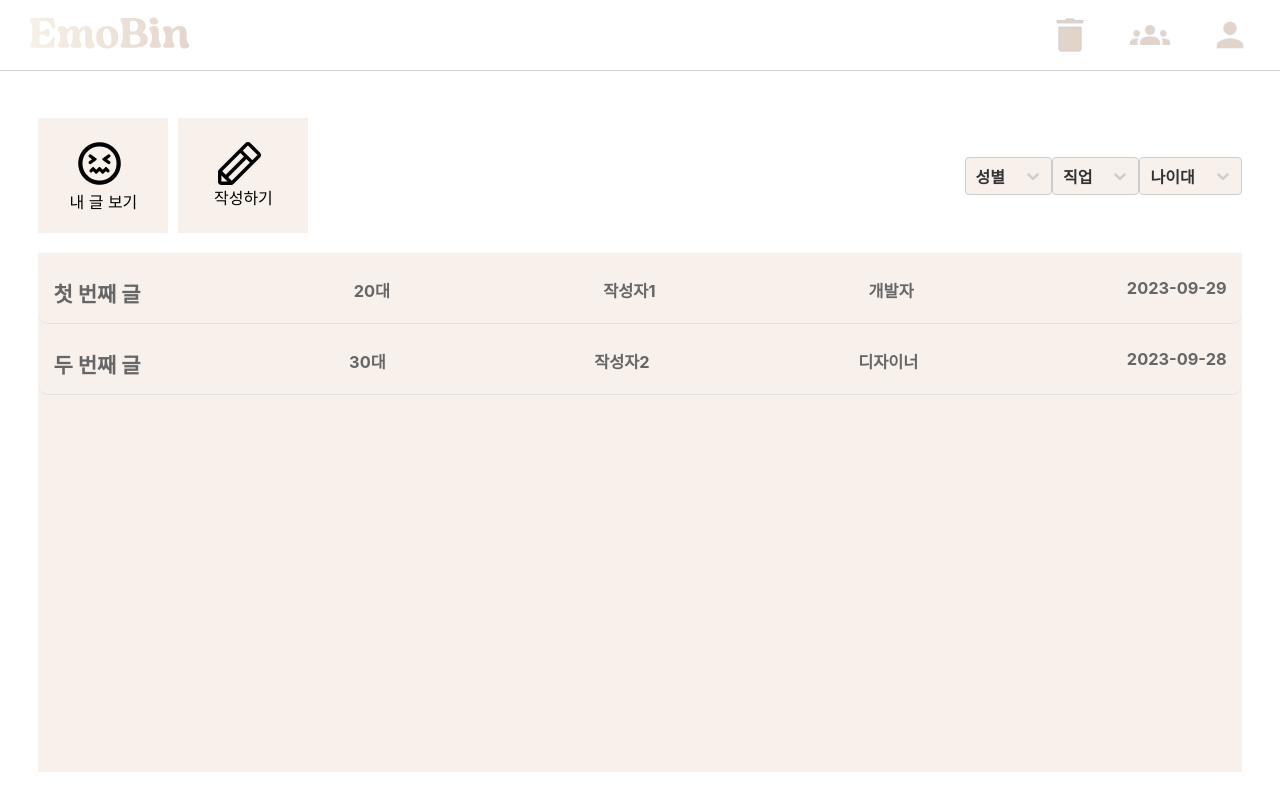
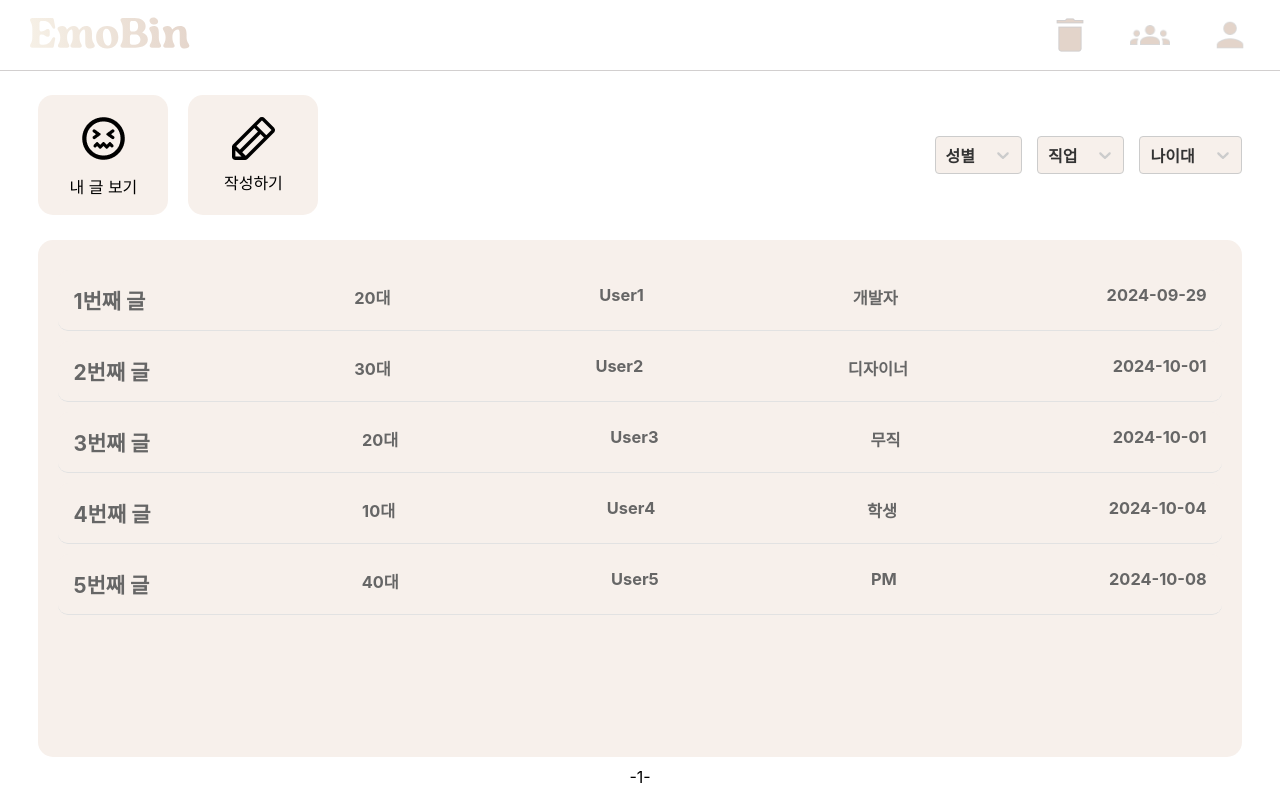
Before and after one commit to kossCocoton/frontend, a React (Create React App) app: page /community in a window 1280 px wide. Built offline with nearby package versions, Linux system fonts and the light colour scheme; a web font is replaced by a local one.

Commit message:
refactor: Post 필터링 구현

```diff
--- a/src/component/page/ArticleWritePage.jsx
+++ b/src/component/page/ArticleWritePage.jsx
@@ -62,24 +62,19 @@ const StyledButtonContainer = styled.div`
     margin-top: 3vh;
 `;
 
-class WriteData {
-    constructor(title, content) {
-      this.title = title;
-      this.content = content;
-    }
-  }
-
 function ArticleWritePage({ modalIsOpen, setModalIsOpen }) {
     const navigate = useNavigate();
     const [title, setTitle] = useState("");
     const [content, setContent] = useState("");
+
+    const category = "ETC";
 
     const handleSubmit = async (e) => {
         e.preventDefault();
         const writeData = new writeData(title,content);
         try {
             // API에 POST 요청
-            const response = await axios.post('http://localhost:8080/api/diary', writeData);
+            const response = await axios.post('http://localhost:8080/api/diary', {title,content,category});
 
           } catch (error) {
             console.error('회원가입 실패', error);
--- a/src/component/page/CommunityPage.jsx
+++ b/src/component/page/CommunityPage.jsx
@@ -12,13 +12,13 @@ const Container = styled.div`
     display: flex;
     height: 95vh;
     width: 100%;
-    padding: 3vw;
+    padding: 0 3vw 3vw 3vw;
     flex-direction: column;
 `;
 
 const PostTopContainer = styled.div`
     height: 15vh;
-    margin-bottom: 20px;
+    margin: 15px 0 20px 0;
     display: flex;
     justify-content: space-between;
 `;
@@ -26,7 +26,10 @@ const PostTopContainer = styled.div`
 const PostContainer = styled.div`
     height: 80vh;
     background-color: #F7F0EB;
-    margin-bottom: 30px;
+    margin-bottom: 10px;
+    padding: 20px;
+    border-radius: 15px;
+    margin-top: 5px;
 `;
 
 const ButtonContainer = styled.div`
@@ -44,12 +47,13 @@ const SquareButton = styled.div`
     align-items: center;
     justify-content: center;
     cursor: pointer;
-    margin-right: 10px; // 버튼 간격 추가
+    margin-right: 20px;
     flex-direction: column;
+    border-radius: 15px;
 `;
 
 const Icon = styled.img`
-    margin-right: 8px; // 아이콘과 텍스트 간격
+    margin-bottom: 10px;
 `;
 
 const StyledSelectBoxContainer = styled.div`
@@ -59,45 +63,51 @@ const StyledSelectBoxContainer = styled.div`
 `;
 
 let genderoptions = [
-    { value: "male", label: "남" },
-    { value: "female", label: "여" },
+    { value: "", label: "모든 성별" },
+    { value: "여", label: "여" },
+    { value: "남", label: "남" },
 ];
 
 let occoptions = [
-    { value: "예시1", label: "예시1" },
-    { value: "예시2", label: "예시2" },
-    { value: "예시3", label: "예시3" },
-    { value: "예시4", label: "예시4" },
-    { value: "예시5", label: "예시5" },
+    { value: "", label: "모든 직업" },
+    { value: "학생", label: "학생" },
+    { value: "개발자", label: "개발자" },
+    { value: "디자이너", label: "디자이너" },
+    { value: "PM", label: "PM" },
+    { value: "무직", label: "무직" }
 ];
 
 let ageoptions = [
-    { value: "under10", label: "10대 이하" },
-    { value: "10", label: "10대" },
-    { value: "20", label: "20대" },
-    { value: "30", label: "30대" },
-    { value: "over40", label: "40대 이상" },
+    { value: "", label: "모든 나이대" },
+    { value: "10대", label: "10대" },
+    { value: "20대", label: "20대" },
+    { value: "30대", label: "30대" },
+    { value: "40대", label: "40대" },
 ];
+
+const FilterContainer = styled.div`
+    display: flex;
+    gap: 15px;
+`;
 
 function CommunityPage() {
     const [modalIsOpen, setModalIsOpen] = useState(false);
     const [viewModalIsOpen, setViewModalIsOpen] = useState(false);
-    const [selectedPost, setSelectedPost] = useState(null); // 선택된 게시글 저장
-
-    const [gender, setGender] = useState("female");
-    const [occ, setOcc] = useState("예시");
-    const [age, setAge] = useState("20대");
+    const [selectedPost, setSelectedPost] = useState(null);
+    const [gender, setGender] = useState("");
+    const [occ, setOcc] = useState("");
+    const [age, setAge] = useState("");
 
     const handleViewMyPosts = () => {
         console.log("내 글 보기 클릭!");
     };
 
     const handleWritePost = () => {
-        setModalIsOpen(true); // 작성 모달 열기
+        setModalIsOpen(true);
     };
 
     const handlePostClick = (post) => {
-        console.log("Opening post:", post); // Debug log
+        console.log("Opening post:", post);
         setSelectedPost(post);
         setViewModalIsOpen(true);
     };
@@ -105,11 +115,11 @@ function CommunityPage() {
     const posts = [
         {
             id: 1,
-            title: "첫 번째 글",
+            title: "1번째 글",
             ageGroup: "20대",
-            nickname: "작성자1",
+            nickname: "User1",
             job: "개발자",
-            date: "2023-09-29",
+            date: "2024-09-29",
             gender: "여",
             category: "일상",
             content: "첫 번째 게시글의 내용입니다.",
@@ -117,17 +127,61 @@ function CommunityPage() {
         },
         {
             id: 2,
-            title: "두 번째 글",
+            title: "2번째 글",
             ageGroup: "30대",
-            nickname: "작성자2",
+            nickname: "User2",
             job: "디자이너",
-            date: "2023-09-28",
+            date: "2024-10-01",
             gender: "남",
             category: "기술",
             content: "두 번째 게시글의 내용입니다.",
             comments: ["유익하네요.", "더 알고 싶어요!"]
         },
+        {
+            id: 3,
+            title: "3번째 글",
+            ageGroup: "20대",
+            nickname: "User3",
+            job: "무직",
+            date: "2024-10-01",
+            gender: "남",
+            category: "일상",
+            content: "세 번째 게시글의 내용입니다.",
+            comments: ["유익하네요.", "더 알고 싶어요!"]
+        },
+        {
+            id: 4,
+            title: "4번째 글",
+            ageGroup: "10대",
+            nickname: "User4",
+            job: "학생",
+            date: "2024-10-04",
+            gender: "남",
+            category: "기술",
+            content: "네 번째 게시글의 내용입니다.",
+            comments: ["유익하네요.", "더 알고 싶어요!"]
+        },
+        {
+            id: 5,
+            title: "5번째 글",
+            ageGroup: "40대",
+            nickname: "User5",
+            job: "PM",
+            date: "2024-10-08",
+            gender: "여",
+            category: "기술",
+            content: "다섯 번째 게시글의 내용입니다.",
+            comments: ["유익하네요.", "더 알고 싶어요!"]
+        },
     ];
+
+    // 필터링된 게시글 목록
+    const filteredPosts = posts.filter(post => {
+        const genderMatch = !gender || post.gender === gender;
+        const occMatch = !occ || post.job === occ;
+        const ageMatch = !age || post.ageGroup === age;
+        return genderMatch && occMatch && ageMatch;
+    });
 
     return (
         <Layout>
@@ -144,10 +198,11 @@ function CommunityPage() {
                         </SquareButton>
                     </ButtonContainer>
                     <StyledSelectBoxContainer>
+                        <FilterContainer>
                             <Select
                                 className="react-select-container"
                                 options={genderoptions}
-                          onChange={(e) => {setGender(e.value)}}
+                                onChange={(e) => { setGender(e.value) }}
                                 placeholder="성별"
                                 styles={{
                                     control: (provided) => ({
@@ -169,7 +224,7 @@ function CommunityPage() {
                             <Select
                                 className="react-select-container"
                                 options={occoptions}
-                          onChange={(e) => {setOcc(e.value)}}
+                                onChange={(e) => { setOcc(e.value) }}
                                 placeholder="직업"
                                 styles={{
                                     control: (provided) => ({
@@ -191,11 +246,8 @@ function CommunityPage() {
                             <Select
                                 className="react-select-container"
                                 options={ageoptions}
-                            onChange={(e) => {setAge(e.value)}}
+                                onChange={(e) => { setAge(e.value) }}
                                 placeholder="나이대"
-                            components={{
-                              IndicatorSeparator: () => null
-                            }}
                                 styles={{
                                     control: (provided) => ({
                                         ...provided,
@@ -213,11 +265,13 @@ function CommunityPage() {
                                     indicatorSeparator: () => null,
                                 }}
                             />
+                        </FilterContainer>
                     </StyledSelectBoxContainer>
                 </PostTopContainer>
 
                 <PostContainer>
-                    {posts.map((post, index) => (
+                    {filteredPosts.length > 0 ? (
+                        filteredPosts.map((post, index) => (
                             <PostList
                                 key={index}
                                 title={post.title}
@@ -225,10 +279,15 @@ function CommunityPage() {
                                 nickname={post.nickname}
                                 job={post.job}
                                 date={post.date}
-                            onClick={() => handlePostClick(post)} // 클릭 시 게시글 전달
+                                onClick={() => handlePostClick(post)}
                             />
-                    ))}
+                        ))
+                    ) : (
+                        <div style={{ textAlign: 'center' }}>필터링된 게시글이 없습니다.</div>
+                    )}
                 </PostContainer>
+
+                <div style={{ marginBottom: '15px', textAlign: 'center' }}>-1-</div>
 
                 <ArticleWritePage
                     modalIsOpen={modalIsOpen}
@@ -236,11 +295,10 @@ function CommunityPage() {
                 />
 
                 <ArticleViewPage
-                    post={selectedPost} // 선택된 게시글 전달
+                    post={selectedPost}
                     modalIsOpen={viewModalIsOpen}
                     setModalIsOpen={setViewModalIsOpen}
                 />
-
             </Container>
         </Layout>
     );
--- a/src/component/page/EmotionPage.jsx
+++ b/src/component/page/EmotionPage.jsx
@@ -56,9 +56,9 @@ function EmotionPage() {
         ];
 
         const newBubbles = [];
-        const trashCanWidth = 392;
-        const trashCanHeight = 548;
-        const maxHeight = 400;
+        const trashCanWidth = 332;
+        const trashCanHeight = 480;
+        const maxHeight = 350;
 
         mockData.forEach(bubble => {
             const { emotion } = bubble;
--- a/src/component/page/MyPage.jsx
+++ b/src/component/page/MyPage.jsx
@@ -6,6 +6,7 @@ import Input from "../ui/Input";
 import Button from "../ui/Button";
 import CalendarView from "../ui/CalendarView";
 import Layout from "../../Layout";
+import axios from 'axios';
 
 const Wrapper = styled.div`
     height: 95vh;
```
Lines whose indentation alone changed are shown as unchanged.
